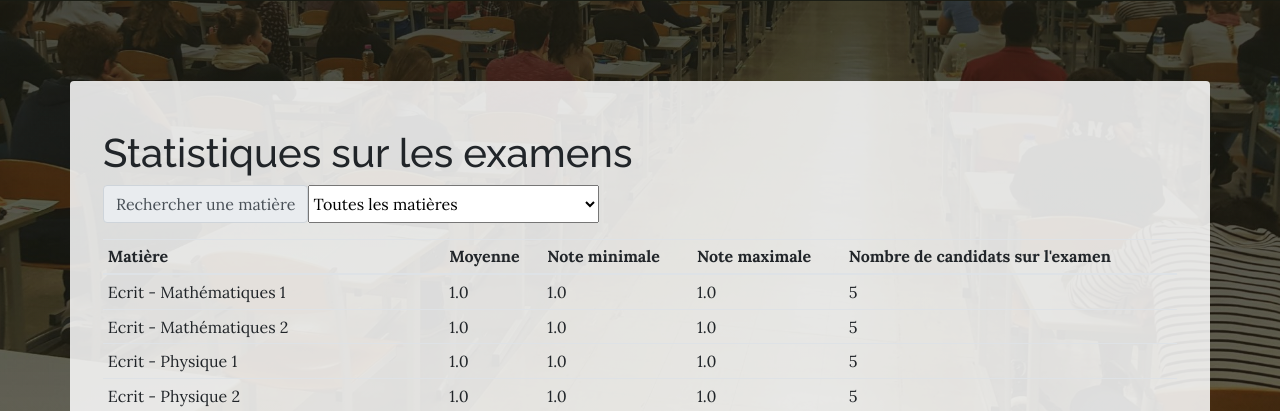
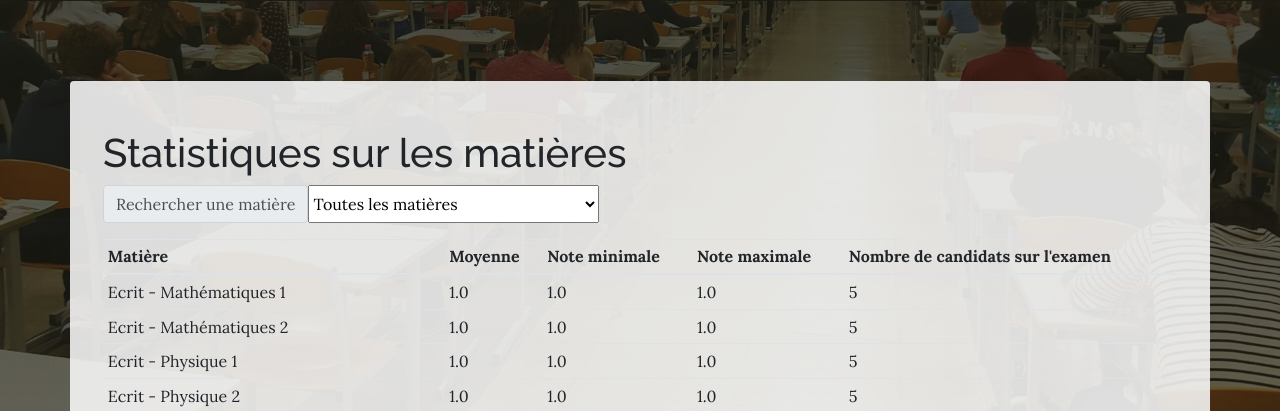
Before and after one commit to Hamza-ABDOULHOUSSEN/website_exam_result, a Flask app: page /statistiques/matiere in a window 1280 px wide. Shown: the part 359-770 px from the top of the page. Run offline with Flask 2, Linux system fonts and the light colour scheme; tables that the repository leaves empty hold one stand-in row (values such as "Sample post"); some libraries are stand-ins or nearby versions.

```diff
--- a/site_web/templates/statistiques_matiere.html
+++ b/site_web/templates/statistiques_matiere.html
@@ -27,8 +27,8 @@
 {% include 'header.html' %}
 
 <section class="page-section container bg-faded p-5 rounded mr-auto">
-    <div class="row">
-        <h1>Statistiques sur les examens</h1>
+    <div class="row" id="Statistiques sur les matières">
+        <h1>Statistiques sur les matières</h1>
 
         {{ render_field(matieres.nomMatiere, class="form-select") }}
 
```
